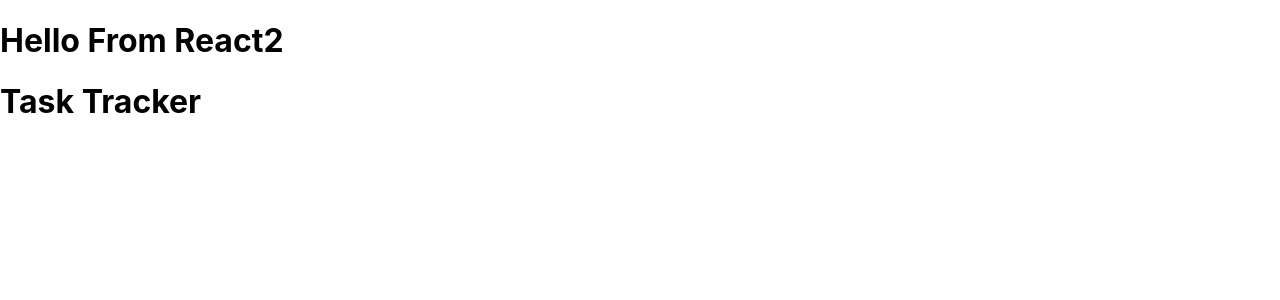
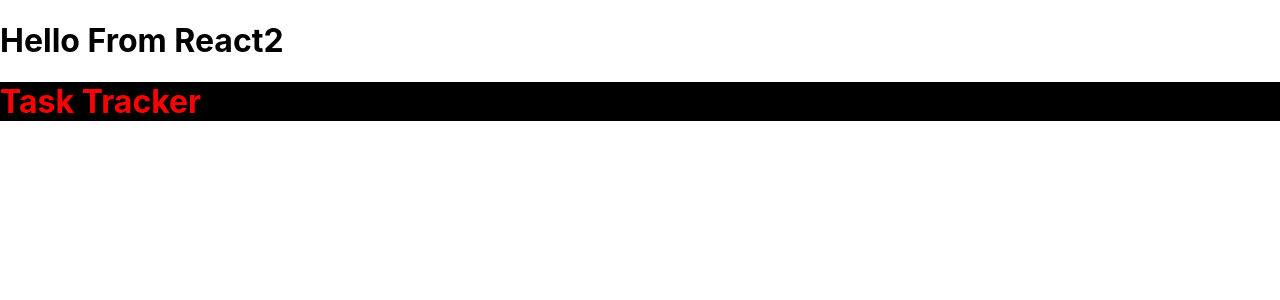
Before and after one commit to Alexmry/my-third-react-app, a React (Create React App) app: page / in a window 1280 px wide. Shown: the top 300 px of the page. Built offline with nearby package versions, Linux system fonts and the light colour scheme.

Commit message:
header style

```diff
--- a/src/components/Header.js
+++ b/src/components/Header.js
@@ -4,7 +4,7 @@ import PropTypes from 'prop-types'
 const Header = ({title}) => {
     return (
         <header>
-            <h1>{title}</h1>
+            <h1 style={{color: 'red', backgroundColor: 'black'}}>{title}</h1>
         </header>
     )
 }
@@ -14,7 +14,7 @@ Header.defaultProps = {
 }
 
 Header.propTypes = {
-    title: PropTypes.string
+    title: PropTypes.string.isRequired
 }
 
 export default Header
```
